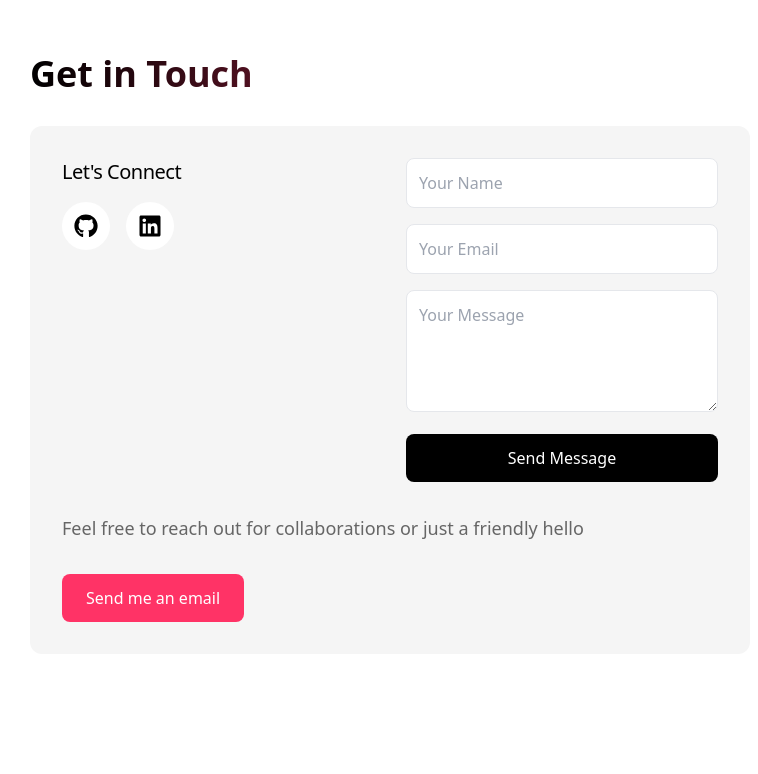
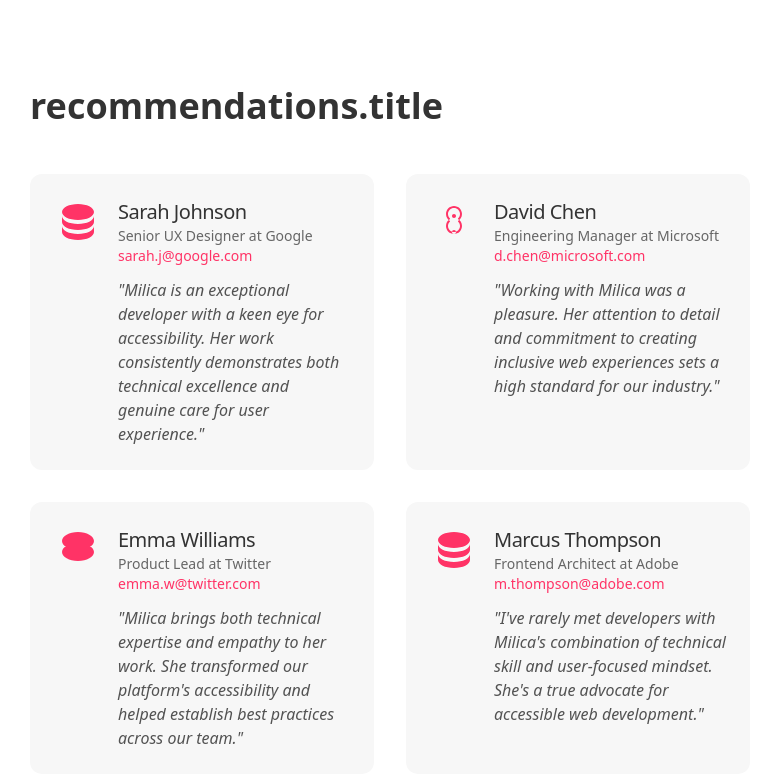
Before and after one commit to MilicaKrivokapic/portfolio2026, a Next.js app: page / in a window 1280 px wide. Shown: the part 2023-2797 px from the top of the page, without its empty margins (450-1208 px from the left). Built offline with nearby package versions, Linux system fonts and the light colour scheme.

Commit message:
recommendations section added

```diff
--- /dev/null
+++ b/app/components/recommendations.tsx
@@ -0,0 +1,80 @@
+'use client';
+
+import React from 'react';
+import { recommendationsData } from '../config/mockData';
+import { useLanguage } from '../context/language-context';
+
+type AnimalIconType = 'fox' | 'owl' | 'bear' | 'deer';
+
+const AnimalIcons: Record<AnimalIconType, JSX.Element> = {
+  fox: (
+    <svg viewBox="0 0 24 24" className="w-12 h-12 text-accent-light dark:text-accent-dark">
+      <path fill="currentColor" d="M12,3C7.58,3 4,4.79 4,7C4,9.21 7.58,11 12,11C16.42,11 20,9.21 20,7C20,4.79 16.42,3 12,3M4,9V12C4,14.21 7.58,16 12,16C16.42,16 20,14.21 20,12V9C20,11.21 16.42,13 12,13C7.58,13 4,11.21 4,9M4,14V17C4,19.21 7.58,21 12,21C16.42,21 20,19.21 20,17V14C20,16.21 16.42,18 12,18C7.58,18 4,16.21 4,14Z"/>
+    </svg>
+  ),
+  owl: (
+    <svg viewBox="0 0 24 24" className="w-12 h-12 text-accent-light dark:text-accent-dark">
+      <path fill="currentColor" d="M12,16C12.56,16 13,16.44 13,17C13,17.56 12.56,18 12,18C11.44,18 11,17.56 11,17C11,16.44 11.44,16 12,16M12,8C12.56,8 13,8.44 13,9C13,9.56 12.56,10 12,10C11.44,10 11,9.56 11,9C11,8.44 11.44,8 12,8M12,4C14.21,4 16,5.79 16,8C16,9.5 15.2,10.77 14,11.46V10.24C14.61,9.69 15,8.89 15,8C15,6.34 13.66,5 12,5C10.34,5 9,6.34 9,8C9,8.89 9.39,9.69 10,10.24V11.46C8.8,10.77 8,9.5 8,8C8,5.79 9.79,4 12,4M12,18C14.21,18 16,16.21 16,14C16,12.5 15.2,11.23 14,10.54V11.76C14.61,12.31 15,13.11 15,14C15,15.66 13.66,17 12,17C10.34,17 9,15.66 9,14C9,13.11 9.39,12.31 10,11.76V10.54C8.8,11.23 8,12.5 8,14C8,16.21 9.79,18 12,18Z"/>
+    </svg>
+  ),
+  bear: (
+    <svg viewBox="0 0 24 24" className="w-12 h-12 text-accent-light dark:text-accent-dark">
+      <path fill="currentColor" d="M15.5,9.5C15.5,10.3 14.8,11 14,11C13.2,11 12.5,10.3 12.5,9.5C12.5,8.7 13.2,8 14,8C14.8,8 15.5,8.7 15.5,9.5M8.5,9.5C8.5,10.3 7.8,11 7,11C6.2,11 5.5,10.3 5.5,9.5C5.5,8.7 6.2,8 7,8C7.8,8 8.5,8.7 8.5,9.5M15.5,14C15.5,14.8 14.8,15.5 14,15.5C13.2,15.5 12.5,14.8 12.5,14C12.5,13.2 13.2,12.5 14,12.5C14.8,12.5 15.5,13.2 15.5,14M8.5,14C8.5,14.8 7.8,15.5 7,15.5C6.2,15.5 5.5,14.8 5.5,14C5.5,13.2 6.2,12.5 7,12.5C7.8,12.5 8.5,13.2 8.5,14M12,3C16.4,3 20,5.1 20,7.5C20,9.9 16.4,12 12,12C7.6,12 4,9.9 4,7.5C4,5.1 7.6,3 12,3M12,17.5C7.6,17.5 4,15.4 4,13C4,10.6 7.6,8.5 12,8.5C16.4,8.5 20,10.6 20,13C20,15.4 16.4,17.5 12,17.5Z"/>
+    </svg>
+  ),
+  deer: (
+    <svg viewBox="0 0 24 24" className="w-12 h-12 text-accent-light dark:text-accent-dark">
+      <path fill="currentColor" d="M12,3C7.58,3 4,4.79 4,7C4,9.21 7.58,11 12,11C16.42,11 20,9.21 20,7C20,4.79 16.42,3 12,3M4,9V12C4,14.21 7.58,16 12,16C16.42,16 20,14.21 20,12V9C20,11.21 16.42,13 12,13C7.58,13 4,11.21 4,9M4,14V17C4,19.21 7.58,21 12,21C16.42,21 20,19.21 20,17V14C20,16.21 16.42,18 12,18C7.58,18 4,16.21 4,14Z"/>
+    </svg>
+  )
+};
+
+interface Recommendation {
+  name: string;
+  role: string;
+  email: string;
+  text: string;
+  icon: AnimalIconType;
+}
+
+export default function Recommendations() {
+  const { t } = useLanguage();
+
+  return (
+    <section className="py-20">
+      <h2 className="text-3xl md:text-4xl font-bold mb-12">
+        {t('recommendations.title')}
+      </h2>
+      <div className="grid grid-cols-1 md:grid-cols-2 gap-8">
+        {(recommendationsData as Recommendation[]).map((recommendation, index) => (
+          <div
+            key={index}
+            className="p-6 bg-surface-light dark:bg-surface-dark rounded-xl hover:shadow-lg transition-all duration-300"
+          >
+            <div className="flex items-start gap-4">
+              <div className="flex-shrink-0">
+                {AnimalIcons[recommendation.icon]}
+              </div>
+              <div className="space-y-3">
+                <div>
+                  <h3 className="text-xl font-semibold text-primary-light dark:text-primary-dark">
+                    {recommendation.name}
+                  </h3>
+                  <p className="text-sm text-muted-light dark:text-muted-dark">
+                    {recommendation.role}
+                  </p>
+                  <p className="text-sm text-accent-light dark:text-accent-dark">
+                    {recommendation.email}
+                  </p>
+                </div>
+                <p className="text-neutral-600 dark:text-neutral-400 italic">
+                  "{recommendation.text}"
+                </p>
+              </div>
+            </div>
+          </div>
+        ))}
+      </div>
+    </section>
+  );
+}
--- a/app/config/mockData.ts
+++ b/app/config/mockData.ts
@@ -28,3 +28,42 @@ export const socialData = [
   { name: 'GitHub', url: 'https://github.com/yourusername', icon: 'FaGithub' },
   { name: 'LinkedIn', url: 'https://linkedin.com/in/yourusername', icon: 'FaLinkedin' }
 ];
+
+export interface Recommendation {
+  name: string;
+  role: string;
+  email: string;
+  text: string;
+  icon: 'fox' | 'owl' | 'bear' | 'deer';
+}
+
+export const recommendationsData: Recommendation[] = [
+  {
+    name: 'Sarah Johnson',
+    role: 'Senior UX Designer at Google',
+    email: 'sarah.j@google.com',
+    text: 'Milica is an exceptional developer with a keen eye for accessibility. Her work consistently demonstrates both technical excellence and genuine care for user experience.',
+    icon: 'fox'
+  },
+  {
+    name: 'David Chen',
+    role: 'Engineering Manager at Microsoft',
+    email: 'd.chen@microsoft.com',
+    text: 'Working with Milica was a pleasure. Her attention to detail and commitment to creating inclusive web experiences sets a high standard for our industry.',
+    icon: 'owl'
+  },
+  {
+    name: 'Emma Williams',
+    role: 'Product Lead at Twitter',
+    email: 'emma.w@twitter.com',
+    text: 'Milica brings both technical expertise and empathy to her work. She transformed our platform\'s accessibility and helped establish best practices across our team.',
+    icon: 'bear'
+  },
+  {
+    name: 'Marcus Thompson',
+    role: 'Frontend Architect at Adobe',
+    email: 'm.thompson@adobe.com',
+    text: 'I\'ve rarely met developers with Milica\'s combination of technical skill and user-focused mindset. She\'s a true advocate for accessible web development.',
+    icon: 'deer'
+  }
+];
--- a/app/global.css
+++ b/app/global.css
@@ -50,7 +50,9 @@ html {
 }
 
 .prose .anchor {
-  @apply absolute invisible no-underline;
+  position: absolute;
+  visibility: hidden;
+  text-decoration: none;
   margin-left: -1em;
   padding-right: 0.5em;
   width: 80%;
--- a/app/page.tsx
+++ b/app/page.tsx
@@ -2,6 +2,7 @@ import Projects from './components/projects';
 import Skills from './components/skills';
 import Contact from './components/contact';
 import AboutMe from './components/about-me';
+import Recommendations from './components/recommendations';
 
 export default function Home() {
   return (
@@ -22,6 +23,10 @@ export default function Home() {
         <Projects />
       </section>
 
+      <section id="recommendations">
+        <Recommendations />
+      </section>
+
       <section id="contact">
         <Contact />
       </section>
--- a/package.json
+++ b/package.json
@@ -31,6 +31,8 @@
     "typescript": "5.3.3"
   },
   "devDependencies": {
+    "@types/react": "18.2.0",
+    "@types/react-dom": "18.2.0",
     "@tailwindcss/typography": "0.5.10",
     "autoprefixer": "10.4.16",
     "postcss": "8.4.32",
--- a/postcss.config.js
+++ b/postcss.config.js
@@ -1,6 +1,6 @@
 module.exports = {
   plugins: {
-    'tailwindcss': {},
-    'autoprefixer': {},
+    tailwindcss: {},
+    autoprefixer: {},
   },
 }
--- a/tailwind.config.js
+++ b/tailwind.config.js
@@ -1,76 +1,26 @@
 /** @type {import('tailwindcss').Config} */
 module.exports = {
-  darkMode: "class",
-  content: ["./app/**/*.{js,ts,jsx,tsx,mdx}", "./public/**/*.svg", './components/**/*.{js,ts,jsx,tsx,mdx}'],
+  content: [
+    './app/**/*.{js,ts,jsx,tsx,mdx}',
+    './pages/**/*.{js,ts,jsx,tsx,mdx}',
+    './components/**/*.{js,ts,jsx,tsx,mdx}',
+  ],
+  darkMode: 'class',
   theme: {
     extend: {
       colors: {
-        'background-light': '#ffffff',
+        'background-light': '#FFFFFF',
         'background-dark': '#121212',
-        'surface-light': '#f5f5f5',
-        'surface-dark': '#1e1e1e',
-        'primary-light': '#000000',
-        'primary-dark': '#ffffff',
+        'surface-light': '#F7F7F7',
+        'surface-dark': '#1E1E1E',
+        'primary-light': '#333333',
+        'primary-dark': '#D4D4D4',
+        'muted-light': '#666666',
+        'muted-dark': '#A0A0A0',
         'accent-light': '#FF3366',
         'accent-dark': '#FF6B99',
-        'muted-light': '#666666',
-        'muted-dark': '#999999',
-      },
-      animation: {
-        'gradient': 'gradient 8s linear infinite',
-        'float': 'float 3s ease-in-out infinite',
-        'slide-up': 'slide-up 0.5s ease-out',
-        'fade-in': 'fade-in 0.5s ease-out',
-      },
-      keyframes: {
-        gradient: {
-          '0%, 100%': { backgroundPosition: '0% 50%' },
-          '50%': { backgroundPosition: '100% 50%' },
-        },
-        float: {
-          '0%, 100%': { transform: 'translateY(0)' },
-          '50%': { transform: 'translateY(-10px)' },
-        },
-        'slide-up': {
-          '0%': { transform: 'translateY(20px)', opacity: 0 },
-          '100%': { transform: 'translateY(0)', opacity: 1 },
-        },
-        'fade-in': {
-          '0%': { opacity: 0 },
-          '100%': { opacity: 1 },
-        }
-      },
-      fontFamily: {
-        sans: [
-          'system-ui',
-          '-apple-system',
-          'BlinkMacSystemFont',
-          'Segoe UI',
-          'Roboto',
-          'Helvetica Neue',
-          'Arial',
-          'sans-serif'
-        ],
-        mono: [
-          'ui-monospace',
-          'SFMono-Regular',
-          'Menlo',
-          'Monaco',
-          'Consolas',
-          'Liberation Mono',
-          'Courier New',
-          'monospace'
-        ],
-      },
-      typography: {
-        quoteless: {
-          css: {
-            "blockquote p:first-of-type::before": { content: "none" },
-            "blockquote p:first-of-type::after": { content: "none" },
-          },
-        },
       },
     },
   },
-  plugins: [require("@tailwindcss/typography")],
-};
+  plugins: [require('@tailwindcss/typography')],
+}
```
Also changed, not shown: tsconfig.json (+5 -2 lines), 1 other file (tests, documents, lock files or other folders).
